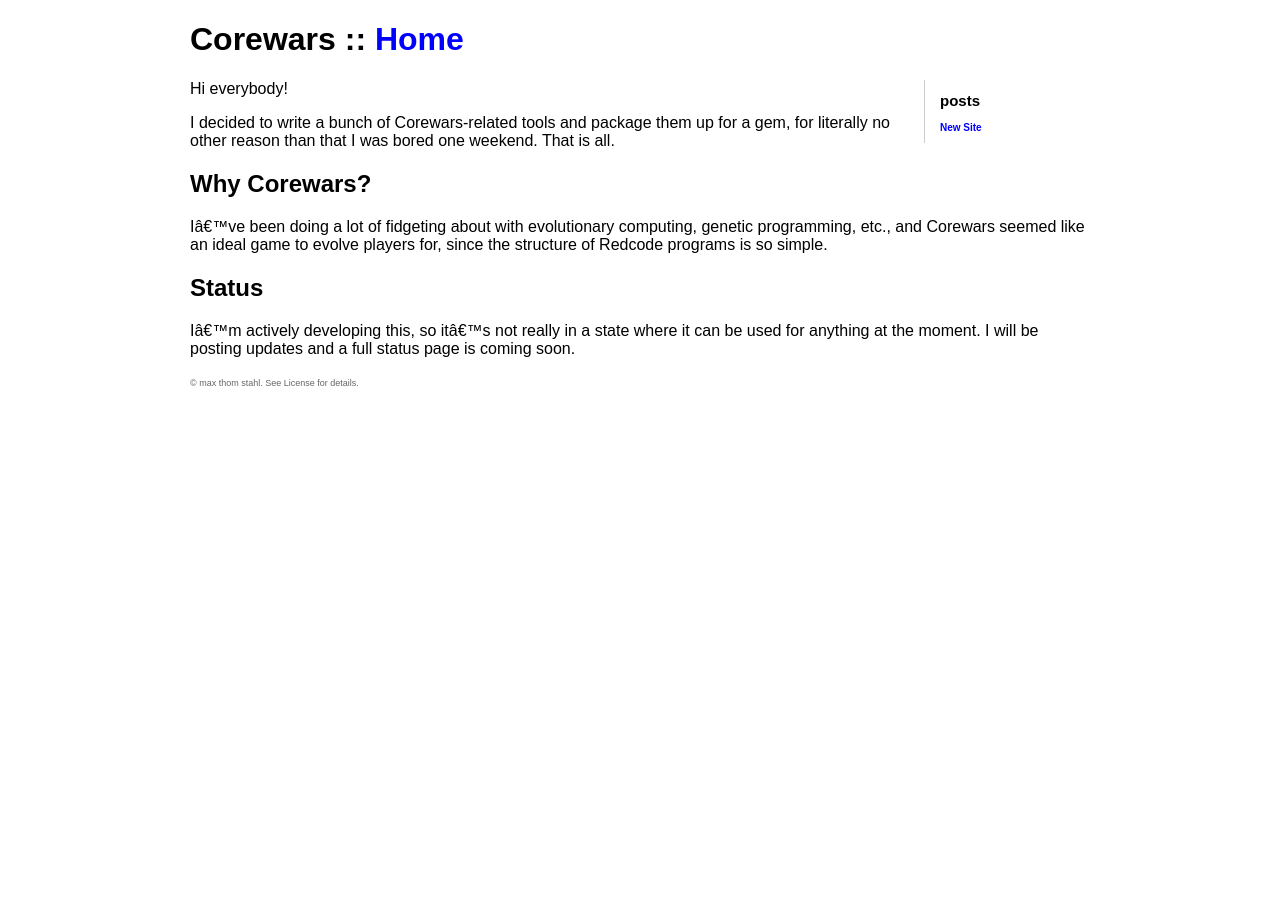
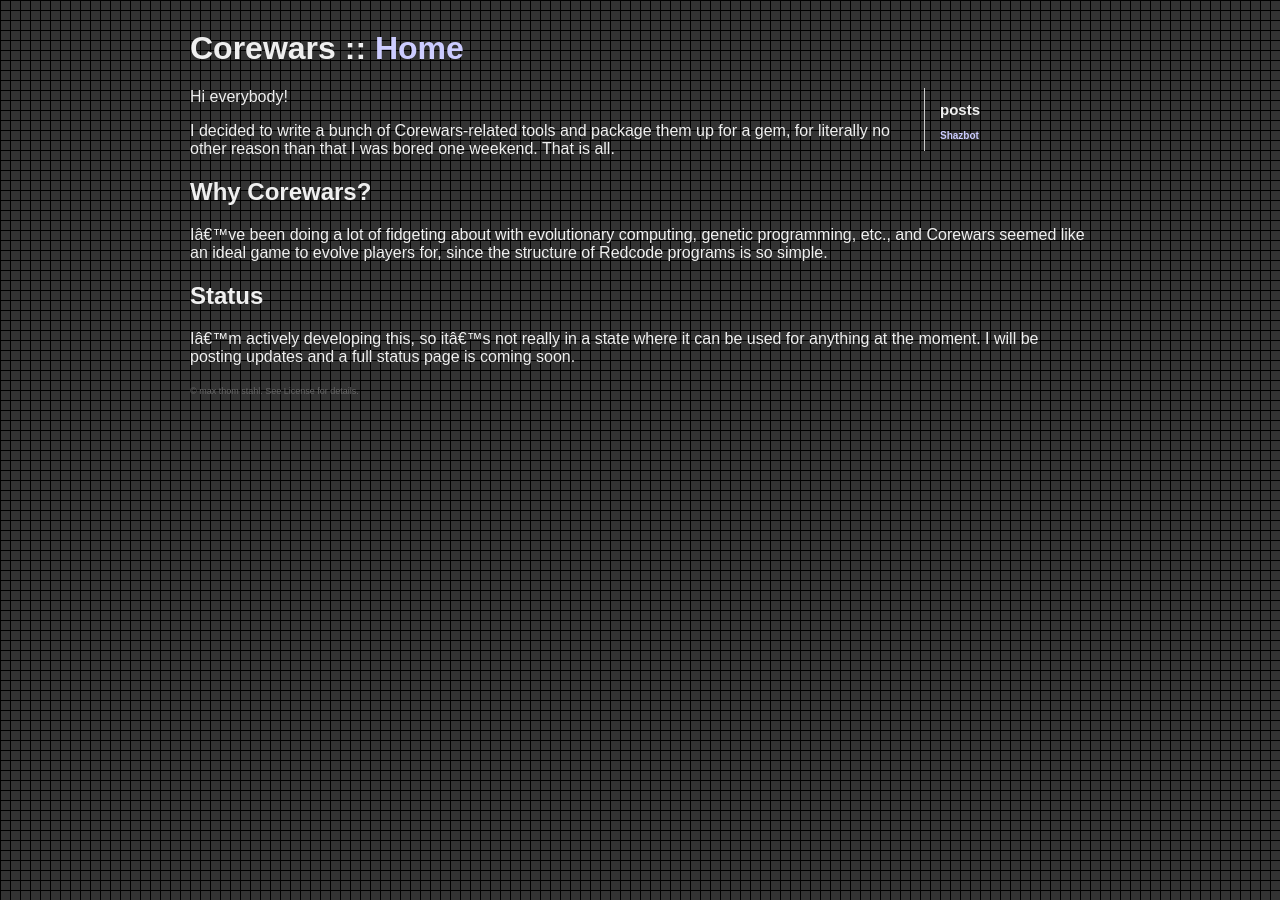
Before and after one commit to mstahl/corewars, a Jekyll site: the page built from index.markdown, in a window 1280 px wide. Built offline with Jekyll 4.4.1, drawn with Linux system fonts in a browser that asks for light colours.

Commit message:
Fancified the CSS and background a little bit.

```diff
--- a/_layouts/default.html
+++ b/_layouts/default.html
@@ -2,8 +2,8 @@
 <html>
   <head>
     <title>Corewars for Ruby :: {{ page.title }}</title>
-    <link rel="stylesheet" href="css/normalize.css" type="text/css" media="screen" title="no title" charset="utf-8" />
-    <link rel="stylesheet" href="css/corewars.css" type="text/css" media="screen" title="no title" charset="utf-8" />
+    <link rel="stylesheet" href="/css/normalize.css" type="text/css" media="screen" title="no title" charset="utf-8" />
+    <link rel="stylesheet" href="/css/corewars.css" type="text/css" media="screen" title="no title" charset="utf-8" />
 
   </head>
   <body>
--- a/_posts/2011-11-06-New Site.markdown
+++ b/_posts/2011-11-06-foo.markdown
@@ -1,6 +1,6 @@
 ---
-title: New Site
-category: meta
+layout: post
+title: Shazbot
 ---
 
 Okay so I made this little site using Jekyll so I have a spot to place the
--- a/css/corewars.css
+++ b/css/corewars.css
@@ -1,17 +1,26 @@
+body {
+  background-image: url(../images/grid10.png);
+  color: #efefef; }
+
 a, a:link, a:visited, a:active {
   text-decoration: none;
-  color: blue;
+  color: #ccccff;
   font-weight: bold; }
   a:hover, a:link:hover, a:visited:hover, a:active:hover {
+    color: #eeeeee;
     text-decoration: underline; }
 
 header, article, footer {
   width: 900px;
   margin: 20px auto; }
 
+header {
+  margin-top: 30px; }
+
 footer {
   font-size: 9px;
-  color: #666666; }
+  color: #666666;
+  margin-bottom: 70px; }
 
 aside {
   width: 150px;
```
Also changed, not shown: _layouts/post.html (added, +10 -0 lines), sass/corewars.sass (+10 -1 lines), images/grid10.png (added).
